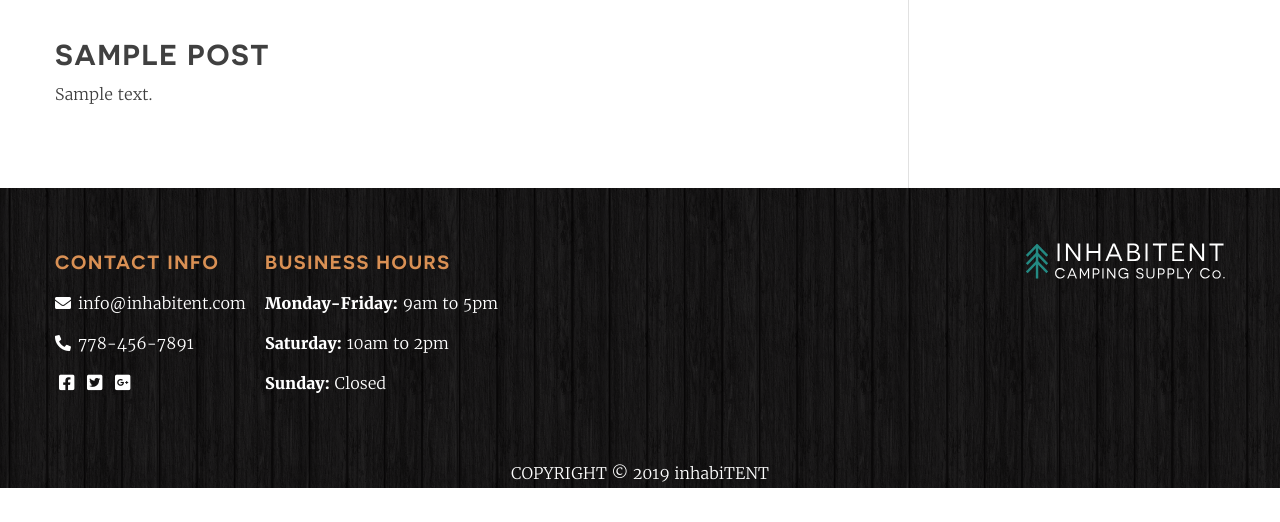
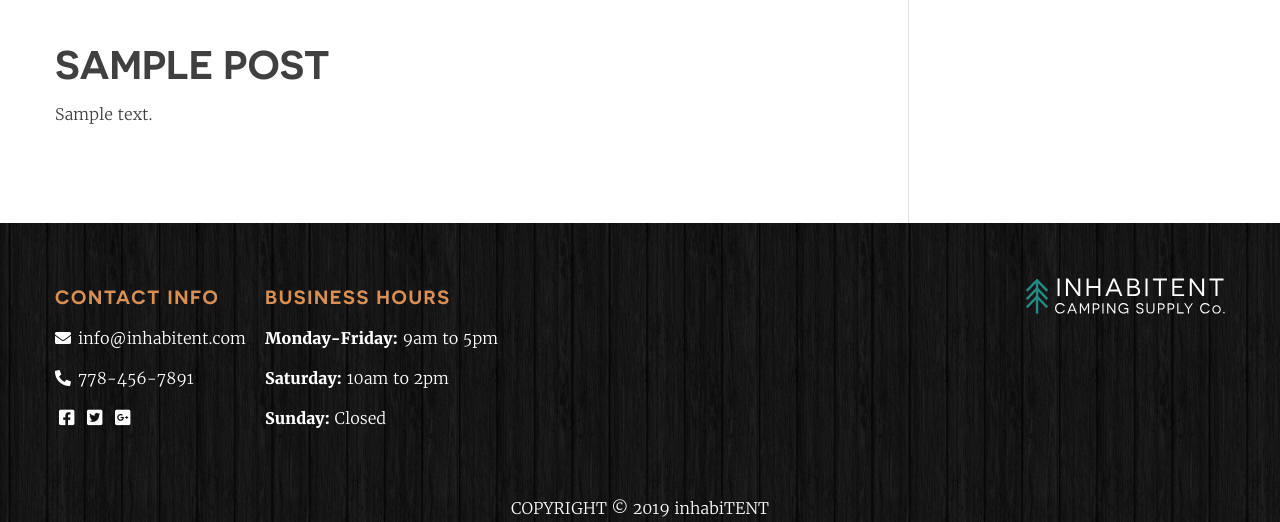
Before and after one commit to kbaistrocchi/inhabitent, a WordPress theme: template themes/inhabitent/page.php in a window 1280 px wide. Shown: the part 40-562 px from the top of the page. Run offline with PHP 8.4 and a stand-in for WordPress, Linux system fonts and the light colour scheme; the site name, menu and one post (Sample post) are stand-ins, and other content is empty; some libraries are stand-ins or nearby versions.

Commit message:
style: sidebar heading sizes and padding

```diff
--- a/themes/inhabitent/page.php
+++ b/themes/inhabitent/page.php
@@ -1,13 +1,13 @@
 <?php get_header(); ?>
 
 <main class="page-sidebar-content-wrapper all-page-wrapper">
-    <section class="posts-content-wrapper">
+    <section class="posts-content-wrapper page-content-wrapper">
         <?php
         if( have_posts() ) :   // checks if pages are available if true, on to loop
             // THE WP LOOP
             while( have_posts() ) :   // while there are posts, runs as many times as are posts
             the_post(); ?>          <!-- load all posts, needed to make loop run -->
-        <h2><?php the_title(); ?></h2>
+        <h1><?php the_title(); ?></h1>
         <?php the_content(); ?>
 
             <!-- end of wp loop -->
--- a/themes/inhabitent/sass/layout/_sidebar.scss
+++ b/themes/inhabitent/sass/layout/_sidebar.scss
@@ -2,10 +2,11 @@
     display: flex;
     flex-direction: column;
     width: 27%;
-    padding: 30px 0 0 4%;
+    padding: 45px 0 0 4%;
 }
 
 .widget-title {
+    font-size: 1.5rem;
     margin-bottom: 20px;
 }
 
--- a/themes/inhabitent/sass/pages/_contact.scss
+++ b/themes/inhabitent/sass/pages/_contact.scss
@@ -1,5 +1,4 @@
 .page-content-wrapper {
-    padding: 35px 0 80px 0;
     h2, h3, p {
         margin-bottom: 15px;
     }
--- a/themes/inhabitent/style.css
+++ b/themes/inhabitent/style.css
@@ -303,9 +303,10 @@ footer .hours {
       -ms-flex-direction: column;
           flex-direction: column;
   width: 27%;
-  padding: 30px 0 0 4%; }
+  padding: 45px 0 0 4%; }
 
 .widget-title {
+  font-size: 1.5rem;
   margin-bottom: 20px; }
 
 .contact-info-sidebar {
@@ -483,10 +484,8 @@ footer .hours {
   margin-left: calc(-50vw + 50%);
   margin-bottom: 30px; }
 
-.page-content-wrapper {
-  padding: 35px 0 80px 0; }
-  .page-content-wrapper h2, .page-content-wrapper h3, .page-content-wrapper p {
-    margin-bottom: 15px; }
+.page-content-wrapper h2, .page-content-wrapper h3, .page-content-wrapper p {
+  margin-bottom: 15px; }
 
 .archive-header {
   text-align: center;
```
Also changed, not shown: themes/inhabitent/build/css/style.min.css, 1 other file.
